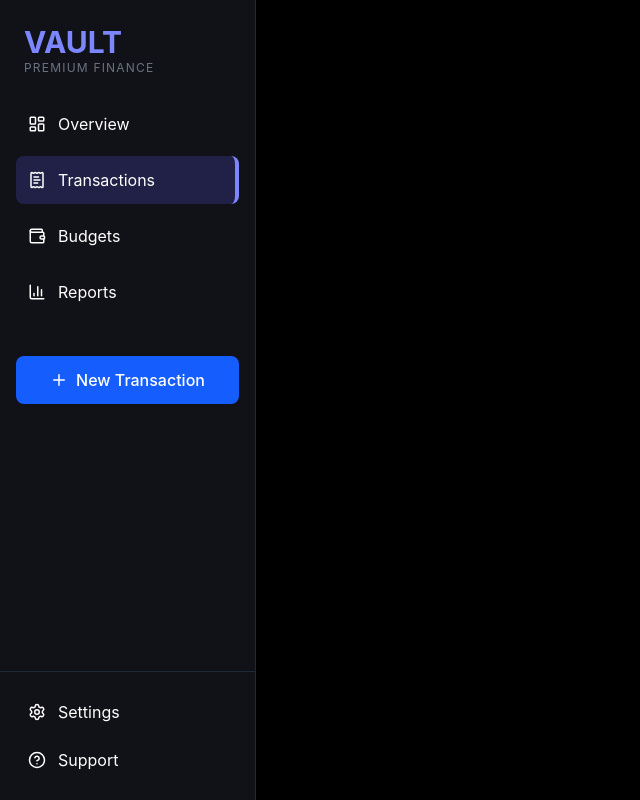
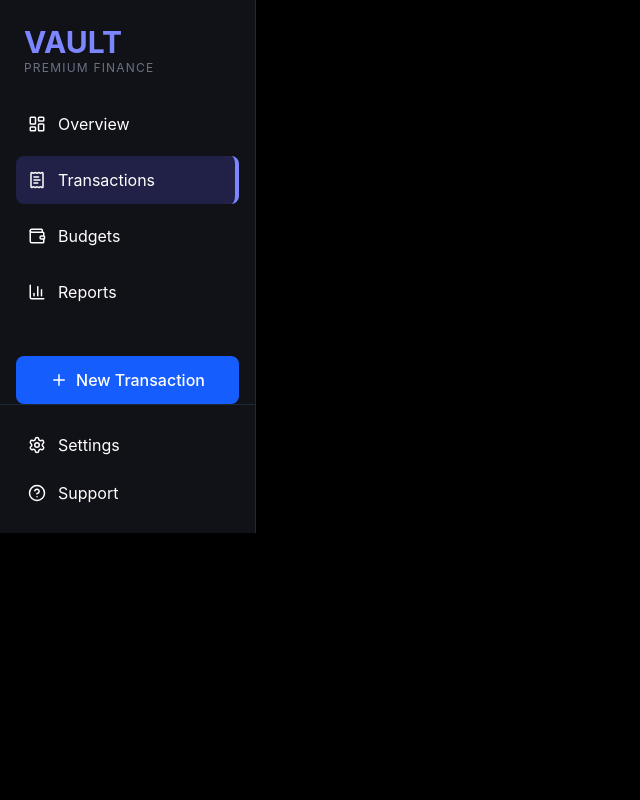
Before and after one commit to dipak-badu/final-year-project-VAULT-, a React (Vite) app in the folder client/: page /user in a window 1280 px wide. Shown: the whole page, without its empty margins (0-640 px from the left). Built offline with nearby package versions, Linux system fonts and the light colour scheme.

Commit message:
style: format import statements and improve code readability in Dashboard component

```diff
--- a/client/src/pages/dashboard/Dashboard.jsx
+++ b/client/src/pages/dashboard/Dashboard.jsx
@@ -14,7 +14,7 @@ import { Outlet } from "react-router-dom";
 
 export default function Dashboard() {
   return (
-        <div className="flex min-h-screen bg-black text-white">
+    <div className="flex min-h-screen bg-black text-white md:block">
       {/* Sidebar */}
       <Sidebar />
 
```
Lines whose indentation alone changed are shown as unchanged.
